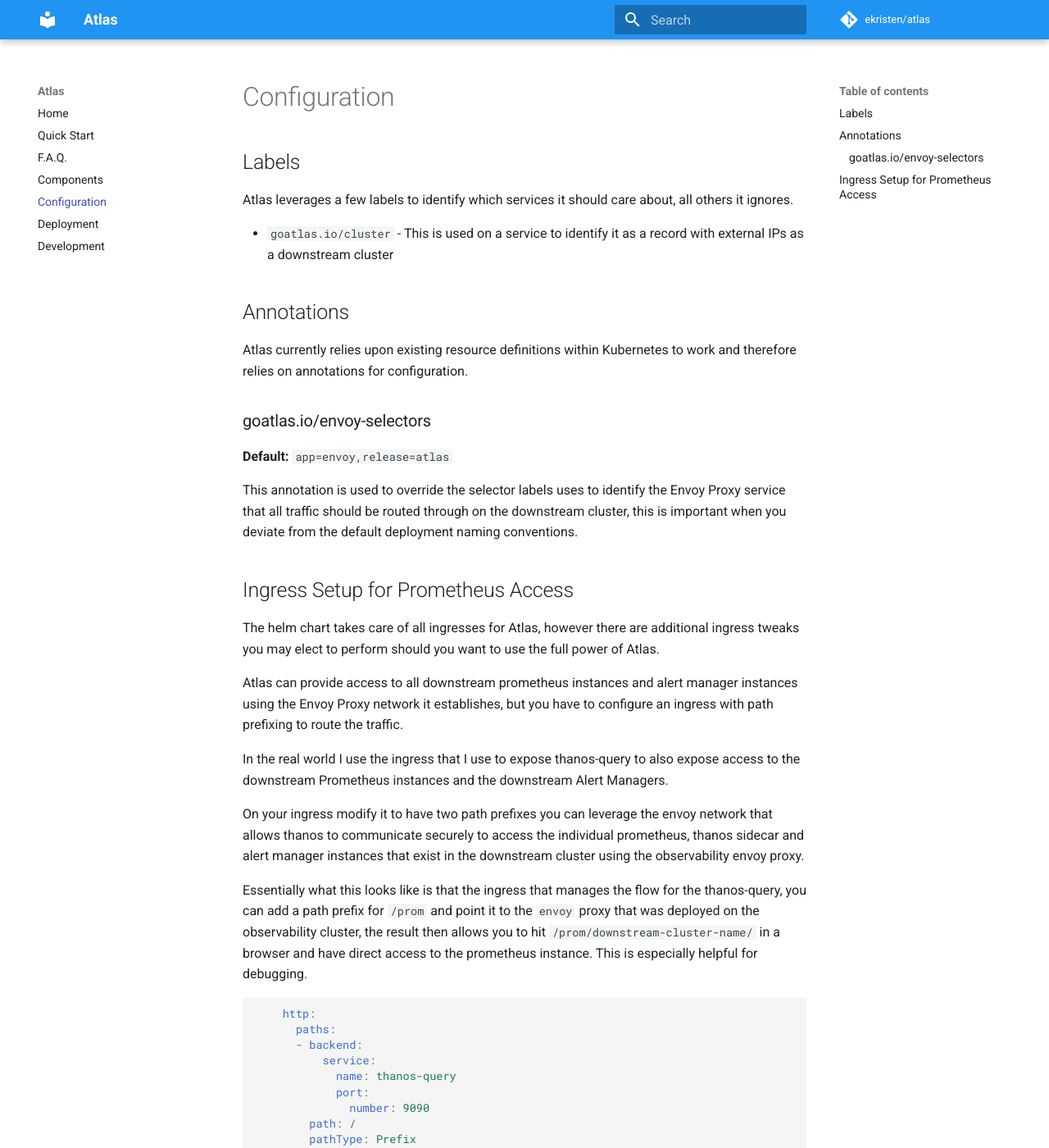
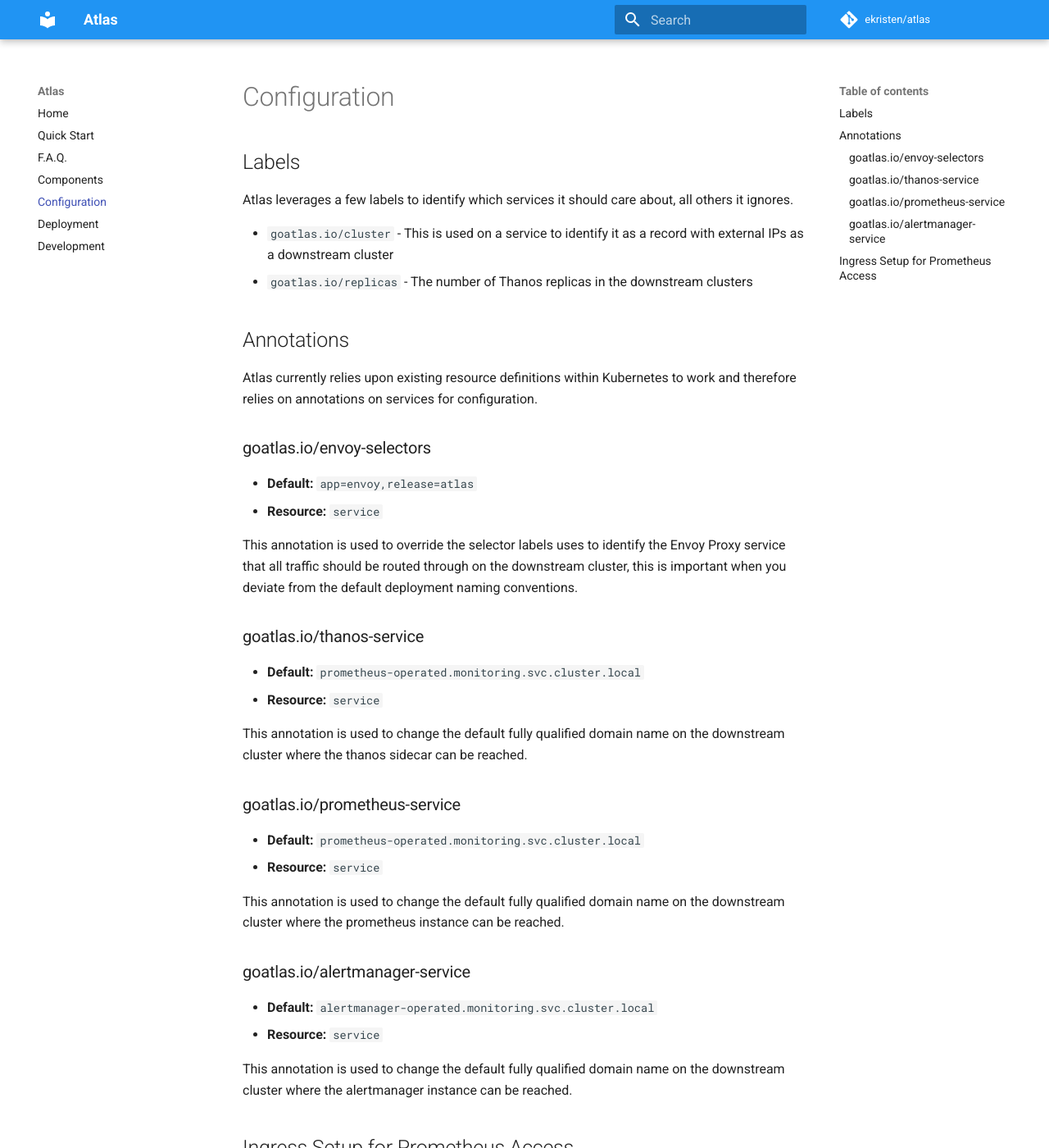
Before and after one commit to goatlas-io/atlas, an MkDocs documentation site: the page built from docs/configuration.md, in a window 1280 px wide and 1400 px high. Shown: the whole window at 82% size. Built offline with MkDocs 1.6.1 and Material for MkDocs 9.7.7, drawn with Linux system fonts in a browser that asks for light colours; comment, search, counter and statistics services are not loaded.

Commit message:
label to annotation, more documentation

```diff
--- a/docs/configuration.md
+++ b/docs/configuration.md
@@ -6,16 +6,39 @@
 Atlas leverages a few labels to identify which services it should care about, all others it ignores.
 
 - `goatlas.io/cluster` - This is used on a service to identify it as a record with external IPs as a downstream cluster
+- `goatlas.io/replicas` - The number of Thanos replicas in the downstream clusters
 
 ## Annotations
 
-Atlas currently relies upon existing resource definitions within Kubernetes to work and therefore relies on annotations for configuration.
+Atlas currently relies upon existing resource definitions within Kubernetes to work and therefore relies on annotations on services for configuration.
 
 ### goatlas.io/envoy-selectors
 
-**Default:** `app=envoy,release=atlas`
+- **Default:** `app=envoy,release=atlas`
+- **Resource:** `service`
 
 This annotation is used to override the selector labels uses to identify the Envoy Proxy service that all traffic should be routed through on the downstream cluster, this is important when you deviate from the default deployment naming conventions.
+
+### goatlas.io/thanos-service
+
+- **Default:** `prometheus-operated.monitoring.svc.cluster.local`
+- **Resource:** `service`
+
+This annotation is used to change the default fully qualified domain name on the downstream cluster where the thanos sidecar can be reached.
+
+### goatlas.io/prometheus-service
+
+- **Default:** `prometheus-operated.monitoring.svc.cluster.local`
+- **Resource:** `service`
+
+This annotation is used to change the default fully qualified domain name on the downstream cluster where the prometheus instance can be reached.
+
+### goatlas.io/alertmanager-service
+
+- **Default:** `alertmanager-operated.monitoring.svc.cluster.local`
+- **Resource:** `service`
+
+This annotation is used to change the default fully qualified domain name on the downstream cluster where the alertmanager instance can be reached.
 
 ## Ingress Setup for Prometheus Access
 
```
Also changed, not shown: README.md (+2 -0 lines), 2 other files.
